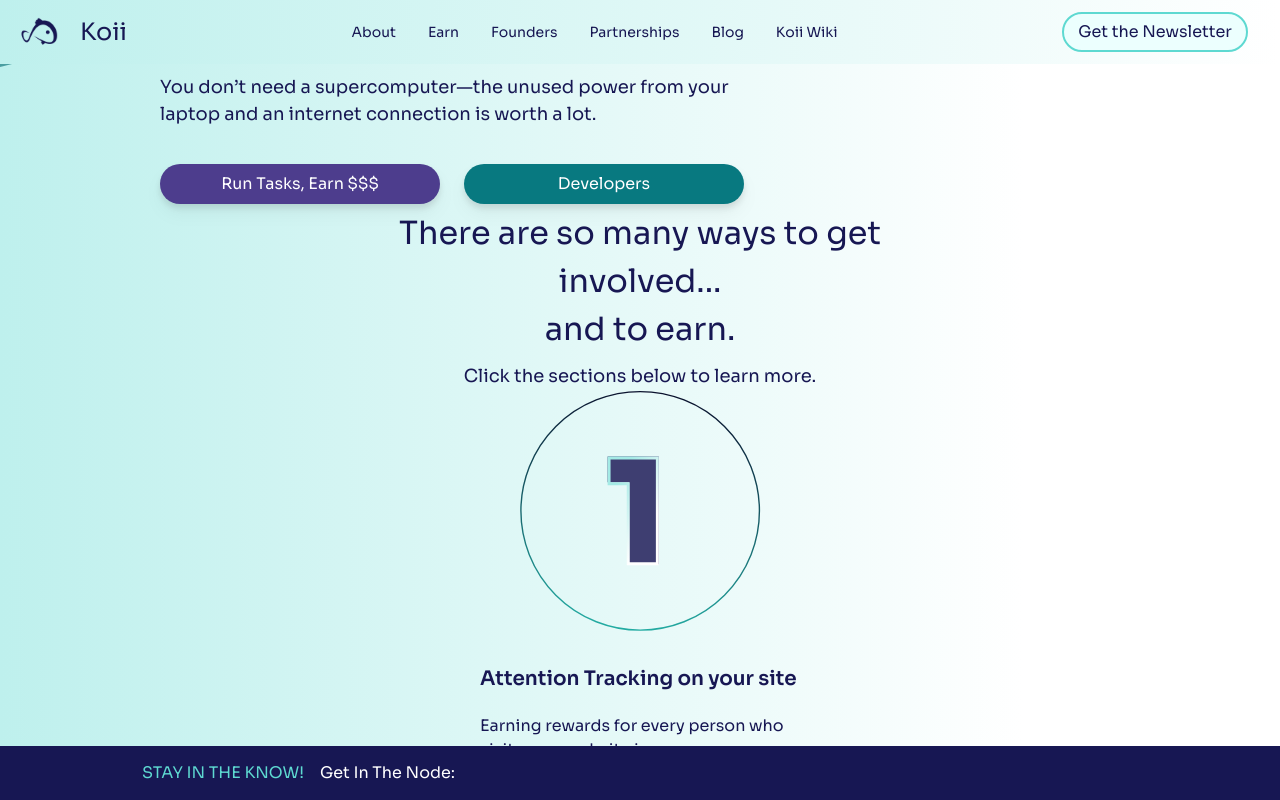
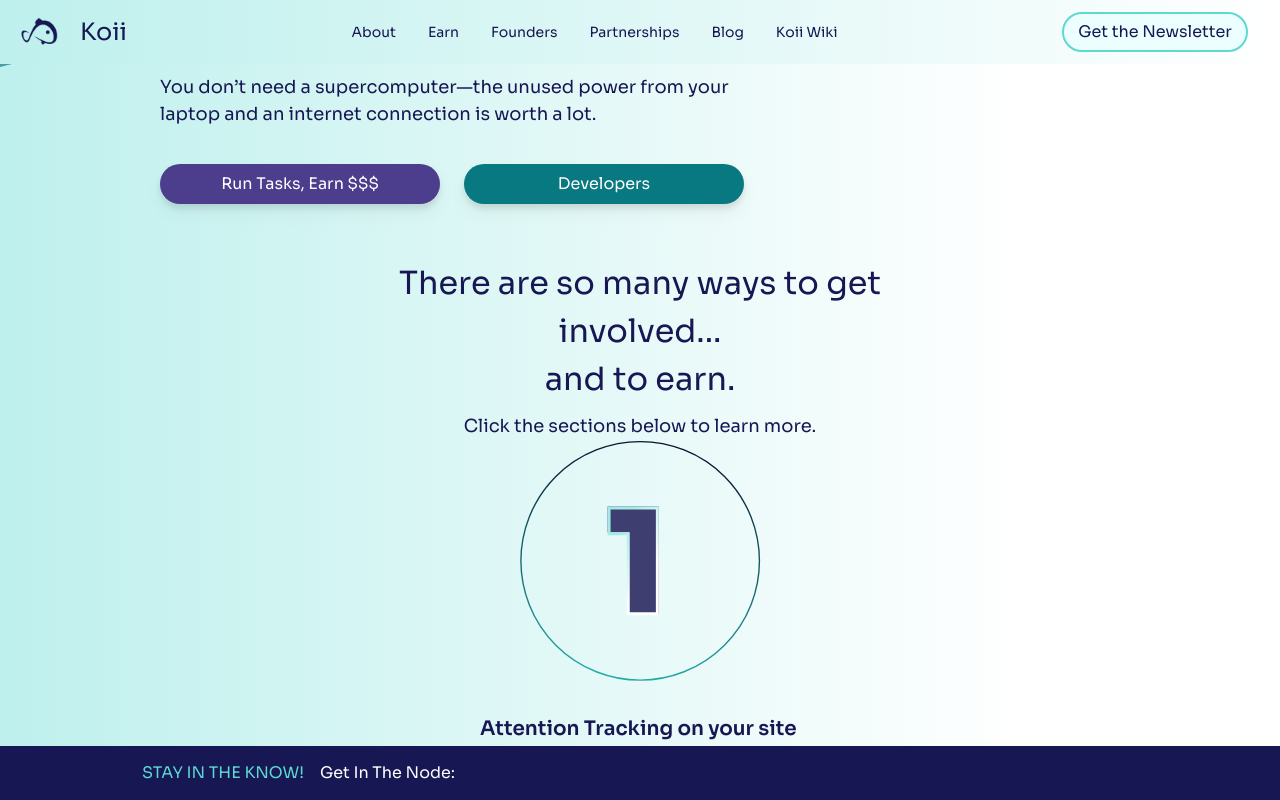
Before and after one commit to koii-network/homepage, a Next.js app: page /earn in a window 1280 px wide. Both pictures are taken after a click on the element 640 px from the left and 1499 px from the top of the page. Shown: the part 1021-1821 px from the top of the page. Built offline with nearby package versions, Linux system fonts and the light colour scheme.

Commit message:
update style

```diff
--- a/components/earn/steps/index.tsx
+++ b/components/earn/steps/index.tsx
@@ -310,7 +310,7 @@ export const Steps = () => {
       </div>
 
       <div
-        className={`${styles.step1full} absolute z-10 top-0 right-[50%] translate-x-[50%] `}
+        className={`${styles.step1full} absolute z-10 top-0 right-[50%] translate-x-[50%] pt-[50px] xl:pt-[30px]`}
         id="Step1Full"
         onMouseLeave={Step1OUT}
       >
```
